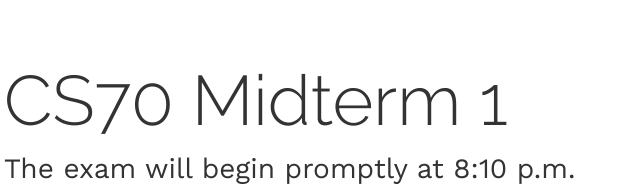
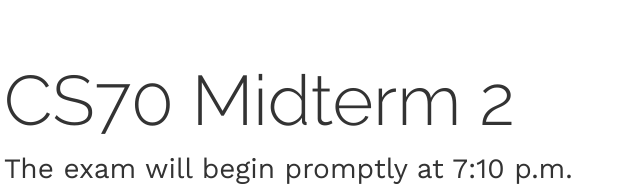
Before and after one commit to CS70/exam, a plain HTML site: page index.html in a window 1280 px wide. Shown: the top 196 px of the page, 66-706 px from the left. Drawn offline with nearby package versions, Linux system fonts and the light colour scheme.

Commit message:
pushed midterm2 info

```diff
--- a/index.html
+++ b/index.html
@@ -12,8 +12,8 @@
     <div class="slides-cont">
       <section class="slide" id="slide1">
         <div class="slide-text">
-          <h1>CS70 Midterm 1</h1>
-          <p>The exam will begin promptly at 8:10 p.m.</p>
+          <h1>CS70 Midterm 2</h1>
+          <p>The exam will begin promptly at 7:10 p.m.</p>
           <ul>
             <li>Use the back of the pages and the last two pages for scratch work.
             <li>If you need a restroom break, hand your phone and exam to a TA. A TA will escort you to the restroom; only one student at a time.</li>
@@ -24,8 +24,7 @@
         </div>
       </section>
       <section class="slide" id="slide2">
-
-        <iframe class="clarifications" src="https://docs.google.com/document/d/1ekjrsRpLdsrMFLnadJaAPhFNGa_jISJ-XOmAsZ-7L5A/view">
+        <iframe class="clarifications" src="https://docs.google.com/document/d/1hCQo5cRy_ZCHnIgbHxd8HambppgNeLXE4a62hBinBGg/edit">
         </iframe>
         <div class="timer">
           <div class="timer-text">
```
